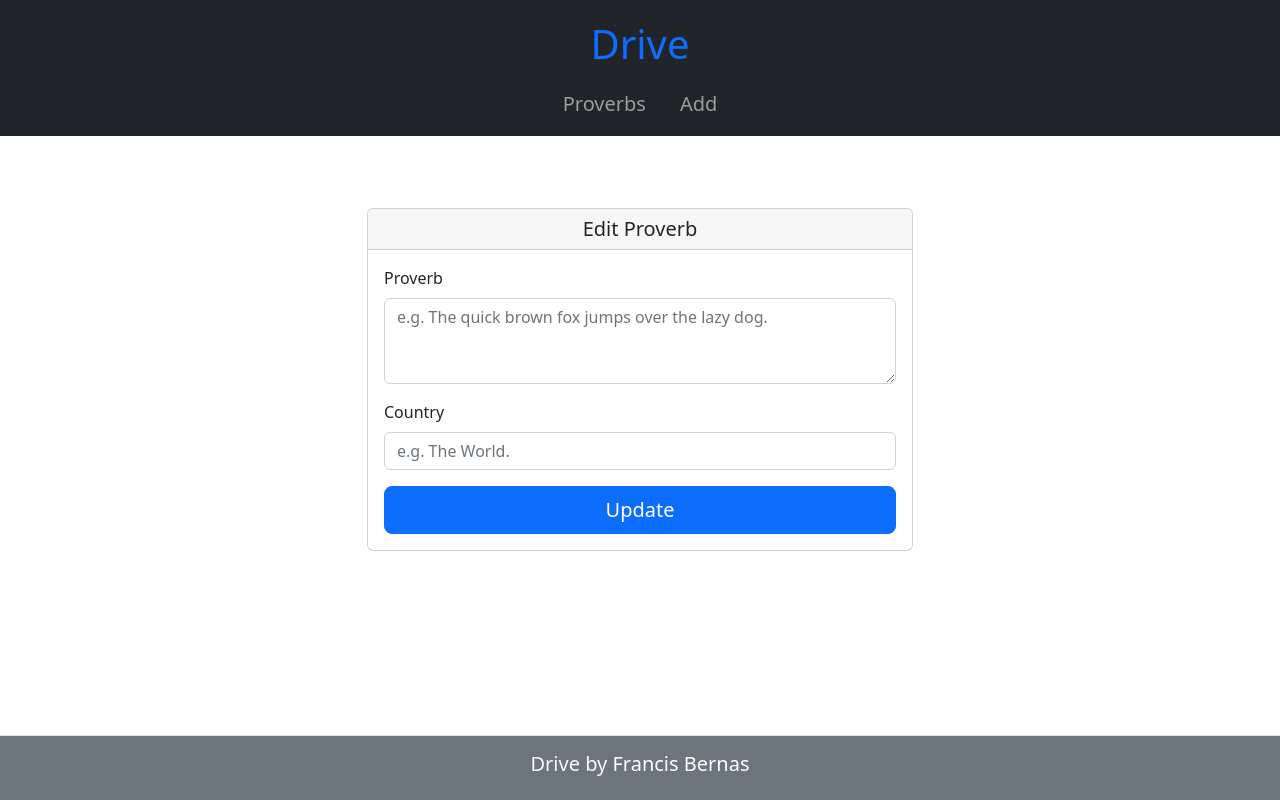
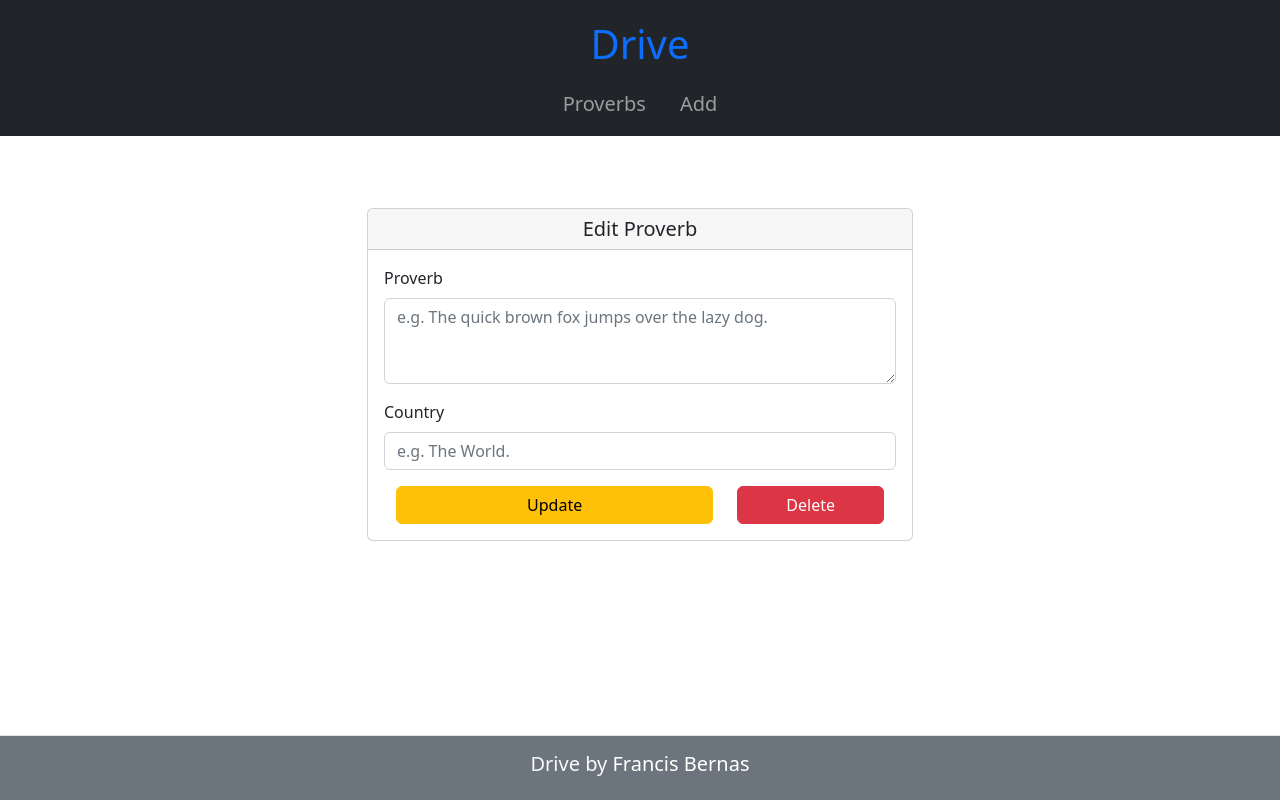
Before and after one commit to fjebernas/Drive, a React (Create React App) app in the folder drive-frontend/: page /proverbs/edit/1 in a window 1280 px wide. Built offline with nearby package versions, Linux system fonts and the light colour scheme; no server answers.

Commit message:
Added search/filter interactivity

```diff
--- /dev/null
+++ b/drive-frontend/src/components/EditProverbForm/DeleteButton.jsx
@@ -0,0 +1,27 @@
+import { useNavigate } from "react-router-dom";
+import proverbService from "../../services/ProverbService";
+
+function DeleteButton(props) {
+
+  const navigate = useNavigate();
+
+  const handleClick = () => {
+    proverbService.destroy(props.id)
+      .then(() => navigate('/'))
+      .catch(err => {
+        console.error(err);
+      });
+  }
+
+  return (
+    <button
+      type="button"
+      className=" btn btn-danger w-100"
+      onClick={handleClick}
+    >
+      Delete
+    </button>
+  );
+}
+
+export default DeleteButton;
--- a/drive-frontend/src/components/EditProverbForm/EditProverbForm.jsx
+++ b/drive-frontend/src/components/EditProverbForm/EditProverbForm.jsx
@@ -3,6 +3,7 @@ import { useNavigate, useParams } from "react-router-dom";
 import proverbService from "../../services/ProverbService";
 import InputText from "../common/InputText";
 import InputTextArea from "../common/InputTextArea";
+import DeleteButton from "./DeleteButton";
 
 function EditProverbForm() {
 
@@ -52,13 +53,24 @@ function EditProverbForm() {
                   onChange={handleCountryChange}
                   value={proverb.country}
                 />
+                <div className="container-fluid">
+                  <div className="row">
+                    <div className="col-8">
                       <button
                         type="button"
-                  className=" btn btn-lg btn-primary w-100"
+                        className=" btn btn-warning w-100"
                         onClick={handleClick}
                       >
                         Update
                       </button>
+                    </div>
+                    <div className="col-4">
+                      <DeleteButton
+                        id={id}
+                      />
+                    </div>
+                  </div>
+                </div>
               </form>
             </div>
           </div>
--- a/drive-frontend/src/components/FilterableList/FilterableList.jsx
+++ b/drive-frontend/src/components/FilterableList/FilterableList.jsx
@@ -5,6 +5,8 @@ import SearchBar from "./SearchBar";
 
 function FilterableTable() {
   const [proverbs, setProverbs] = useState([]);
+  const [filterText, setFilterText] = useState('');
+
   const [isLoading, setIsLoading] = useState(false);
   const [isError, setIsError] = useState(false);
 
@@ -26,11 +28,15 @@ function FilterableTable() {
     getProverbs();
   }, []);
 
+  const handleFilterTextChange = (text) => {
+    setFilterText(text);
+  }
+
   return (
     <div className="container mt-2">
       <div className="row">
         <div className="col-md-6 offset-md-3">
-          <SearchBar />
+          <SearchBar handleChange={handleFilterTextChange} />
         </div>
       </div>
       <div className="row mt-4">
@@ -38,7 +44,7 @@ function FilterableTable() {
           { isError && (<div className="alert alert-danger" role='alert'>An error occurred.</div>) }
           {
             isLoading ? <p className="fst-italic text-muted text-center mt-4">Loading ...</p>
-                      : <ProverbsList proverbs={proverbs} />
+                      : <ProverbsList proverbs={proverbs} filterText={filterText} />
           }
         </div>
       </div>
--- a/drive-frontend/src/components/FilterableList/ProverbsList.jsx
+++ b/drive-frontend/src/components/FilterableList/ProverbsList.jsx
@@ -5,11 +5,14 @@ function ProverbsList(props) {
     <ul className="list-group list-group-flush">
       {
         props.proverbs.length > 0 ?
-          props.proverbs.map(proverb => (
+        props.proverbs
+        .filter(proverb => proverb.content.indexOf(props.filterText) === -1 ? false : true)
+        .map(proverb => (
           <li key={proverb.id} className="list-group-item">
             <ProverbRow id={proverb.id} content={proverb.content} country={proverb.country} />
           </li>
-          )) : (
+        ))
+        : (
           <li className="list-group-item">
             <p className="fst-italic text-muted text-center mt-4">Nothing to show</p>
           </li>
--- a/drive-frontend/src/components/FilterableList/SearchBar.jsx
+++ b/drive-frontend/src/components/FilterableList/SearchBar.jsx
@@ -1,17 +1,20 @@
-function SearchBar() {
+function SearchBar(props) {
+
+  const handleChange = (e) => {
+    props.handleChange(e.target.value);
+  }
+
   return (
     <div className="input-group">
-      <div className="form-outline w-75">
+      <div className="form-outline w-100">
         <input
           type="search"
           id="search"
           className="form-control rounded-0 rounded-start"
-          placeholder="Key word ..."
+          placeholder="Type to filter proverbs ..."
+          onChange={handleChange}
         />
       </div>
-      <button type="button" className="btn btn-info w-25">
-        Search
-      </button>
     </div>
   );
 }
--- a/drive-frontend/src/services/ProverbService.js
+++ b/drive-frontend/src/services/ProverbService.js
@@ -16,6 +16,10 @@ class ProverbService {
     return axios.post(`${API_BASE_URL}/proverbs/`, newProverb);
   }
 
+  destroy(id) {
+    return axios.delete(`${API_BASE_URL}/proverbs/${id}`);
+  }
+
   update(id, updatedProverb) {
     return axios.put(`${API_BASE_URL}/proverbs/${id}`, updatedProverb);
   }
```
Also changed, not shown: 1 other file (tests, documents, lock files or other folders). Lines whose indentation alone changed are shown as unchanged.
